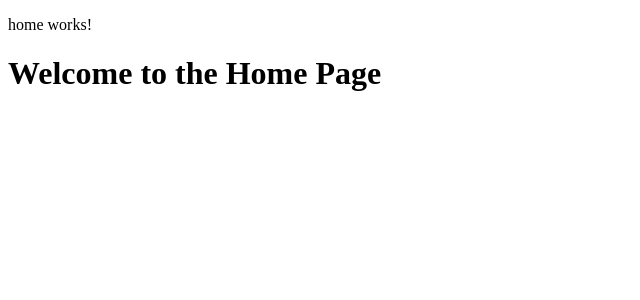
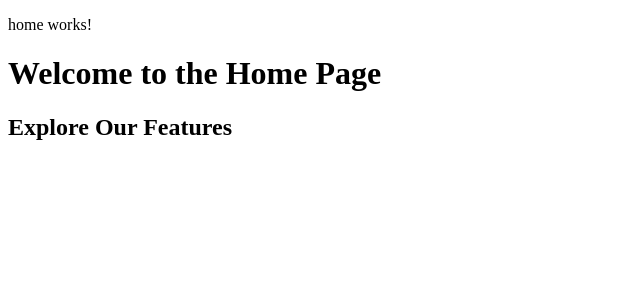
Before and after one commit to Keerthanagowda2003/Angulardemoproject, an Angular app: page /home in a window 1280 px wide. Shown: the top 300 px of the page, without its empty margins (0-640 px from the left). Built offline with nearby package versions, Linux system fonts and the light colour scheme.

Commit message:
I add h2 tag

```diff
--- a/src/app/home/home.component.html
+++ b/src/app/home/home.component.html
@@ -3,3 +3,5 @@
 
 <p>home works!</p>
 <h1>Welcome to the Home Page</h1>
+
+<h2>Explore Our Features </h2>
```
